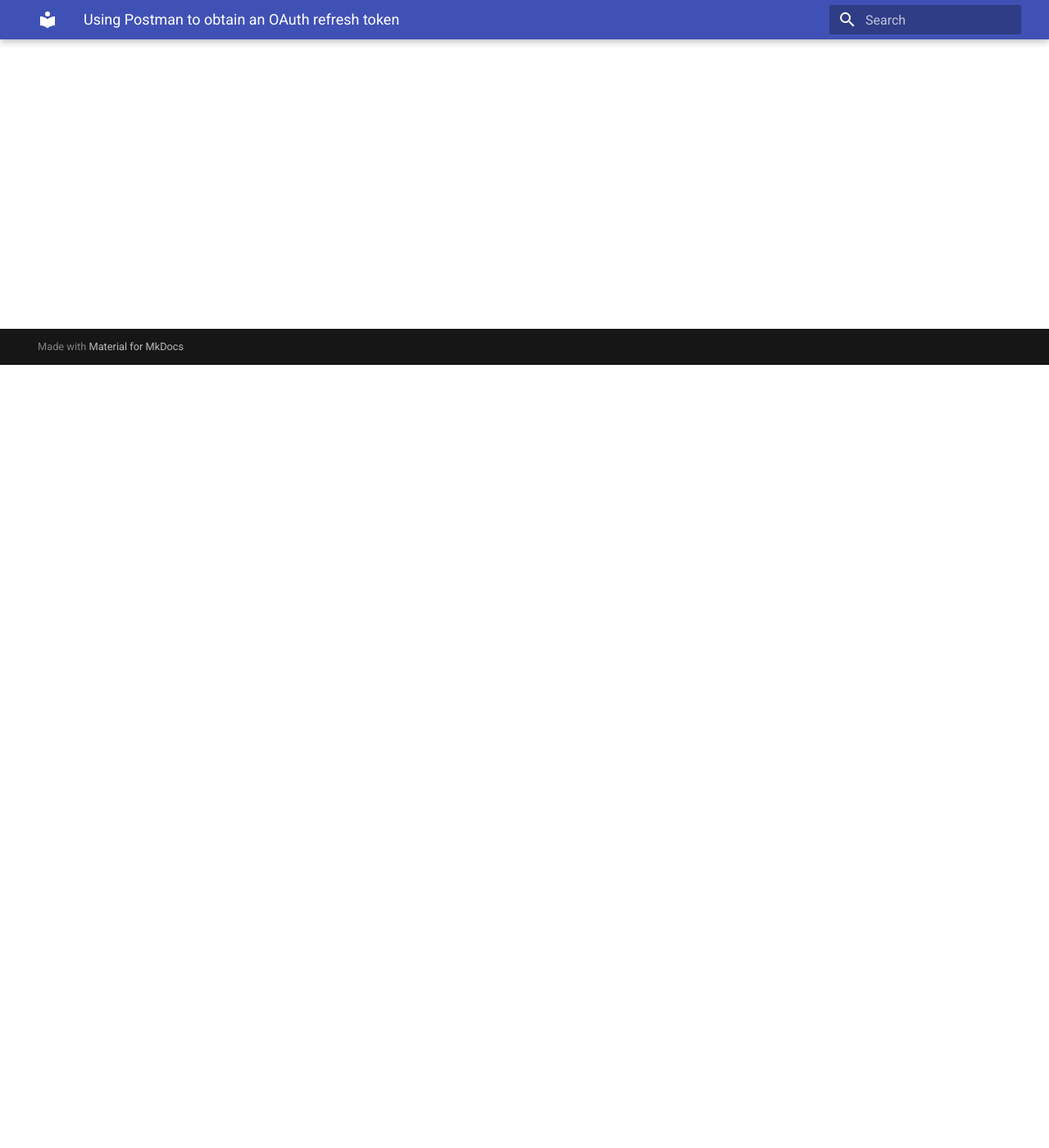
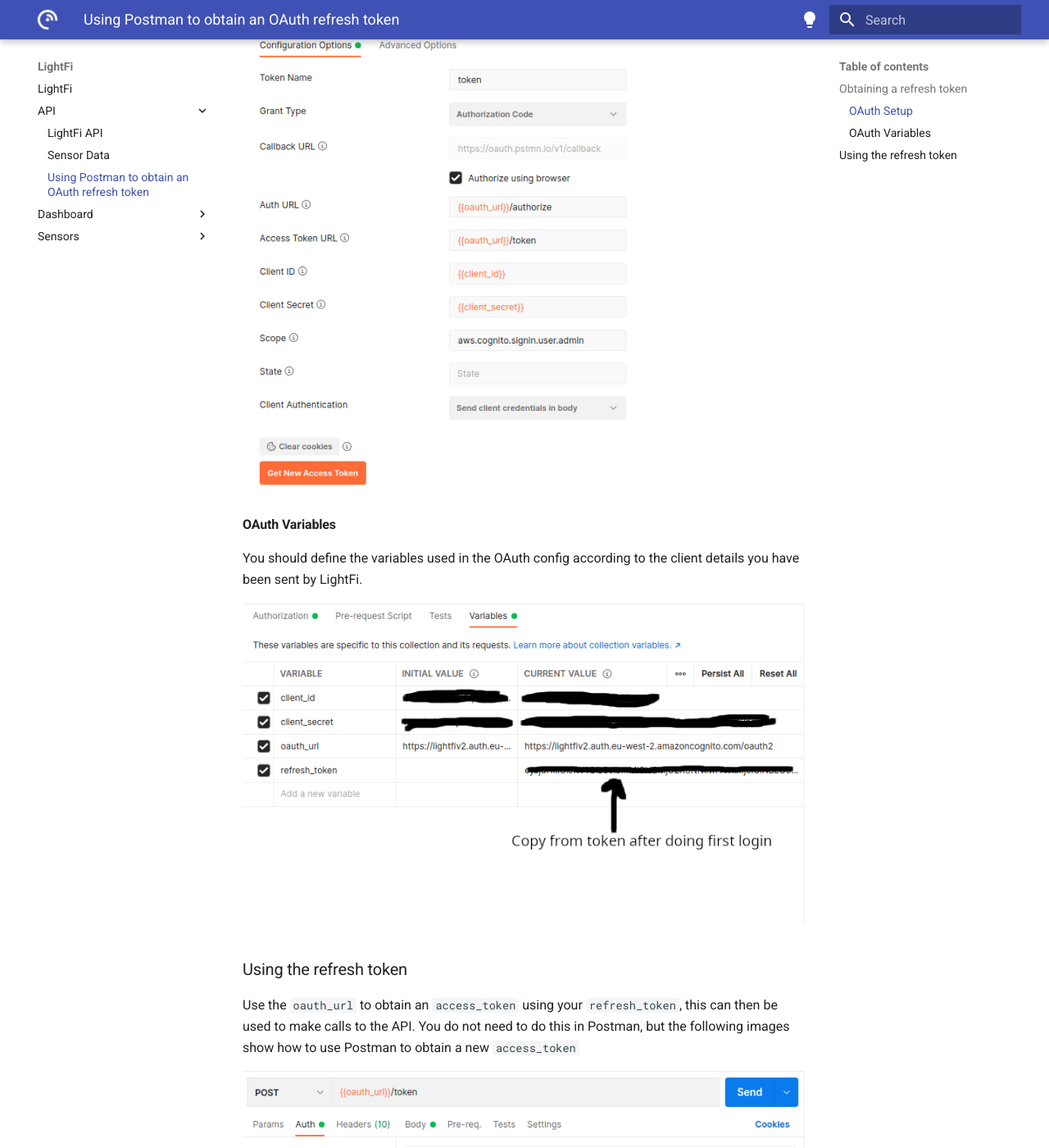
Before and after one commit to LightFiLimited/lf-documentation, an MkDocs documentation site: the page built from docs/API/postman_refresh_token.md, in a window 1280 px wide and 1400 px high, scrolled down 955 px. Shown: the whole window at 82% size. Built offline with MkDocs 1.6.1 and Material for MkDocs 9.7.7, drawn with Linux system fonts in a browser that asks for light colours; some of the changed text lies outside the part shown.

Commit message:
Theme. Postman images.

```diff
--- a/docs/API/postman_refresh_token.md
+++ b/docs/API/postman_refresh_token.md
@@ -2,4 +2,25 @@
 
 A refresh token can allow programmatic access to the API for the lifetime of the token (up to 10 years, depending on the client configuration), via using the `refresh_token` to obtain an `access_token` (using the `oauth_url`) which can then be used with the API.
 
-See details [here](https://nextcloud.lightfi.io/index.php/s/Z7eoxEENdnzPE6W)
+To obtain a refresh token in Postman (the Postman OAuth login callback URL is allowed in default client settings, but can be disabled on request) use the following configuration.
+
+### Obtaining a refresh token
+#### OAuth Setup
+
+Configure the Authorization in Postman in the following way:
+
+![OAuth Setup](../img/api/postman_1OAuth_setup.png)
+
+#### OAuth Variables
+
+You should define the variables used in the OAuth config according to the client details you have been sent by LightFi.
+
+![OAuth Variables](../img/api/postman_2OAuth_variables.png)
+
+### Using the refresh token
+Use the `oauth_url` to obtain an `access_token` using your `refresh_token`, this can then be used to make calls to the API.
+You do not need to do this in Postman, but the following images show how to use Postman to obtain a new `access_token`
+
+![Refresh auth](../img/api/postman_3Refresh_Auth.png)
+
+![Refresh body](../img/api/postman_4Refresh_Body.png)
--- a/mkdocs.yml
+++ b/mkdocs.yml
@@ -2,3 +2,26 @@
 site_description: LightFi sensor and data documentation
 theme:
   name: material
+  palette:
+  - media: '(prefers-color-scheme: light)'
+    scheme: default
+    primary: indigo
+    accent: amber
+    toggle:
+      icon: material/lightbulb
+      name: Switch to light mode
+  - media: '(prefers-color-scheme: dark)'
+    scheme: slate
+    primary: indigo
+    accent: amber
+    toggle:
+      icon: material/lightbulb-outline
+      name: Switch to dark mode
+  # features:
+  # - search.suggest
+  # - search.highlight
+  # - content.tabs.link
+  # icon:
+  #   repo: fontawesome/brands/github-alt
+  logo: img/logo_512x512_white.png
+  #favicon: img/favicon.png
```
Also changed, not shown: docs/img/api/postman_1OAuth_setup.png (added), docs/img/api/postman_2OAuth_variables.png (added), docs/img/api/postman_3Refresh_Auth.png (added), docs/img/api/postman_4Refresh_Body.png (added), docs/img/logo_512x512_white.png (added).
